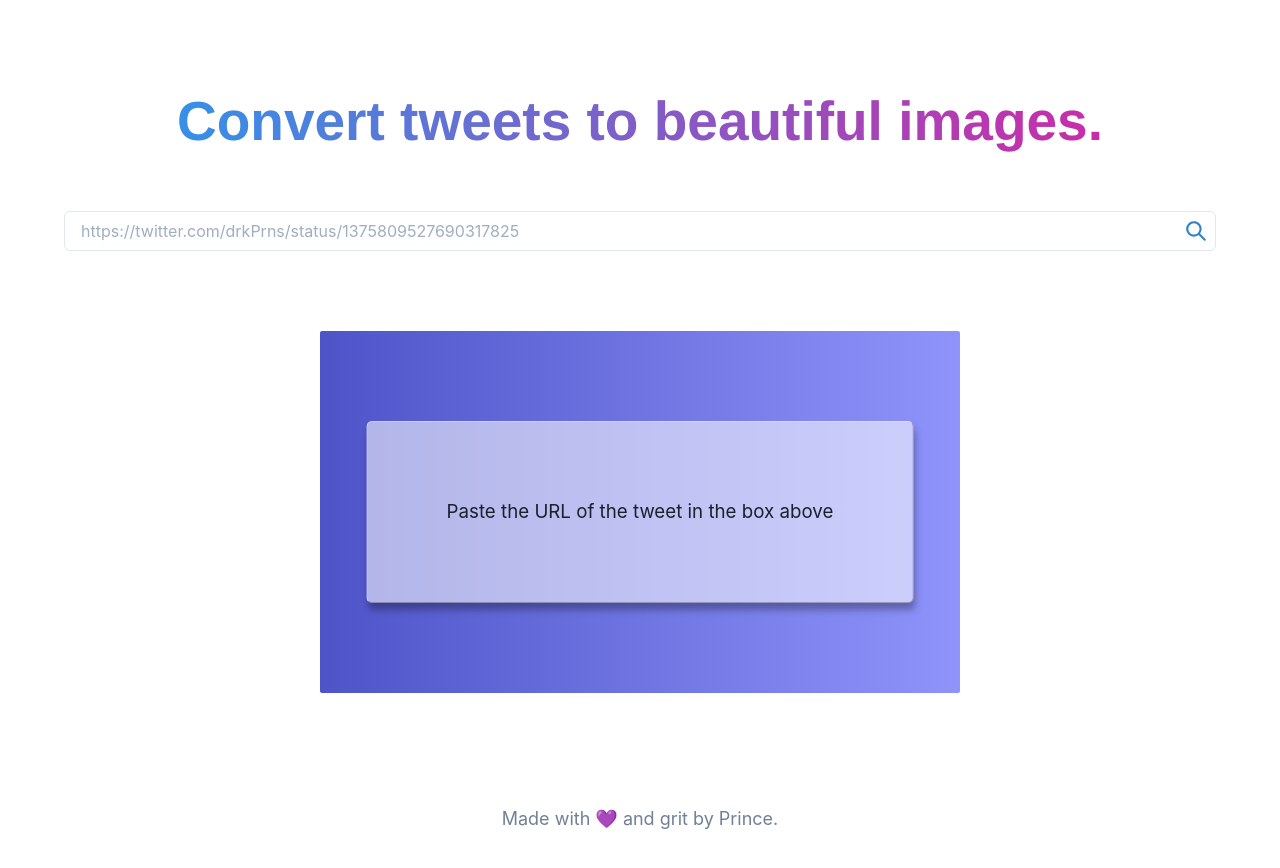
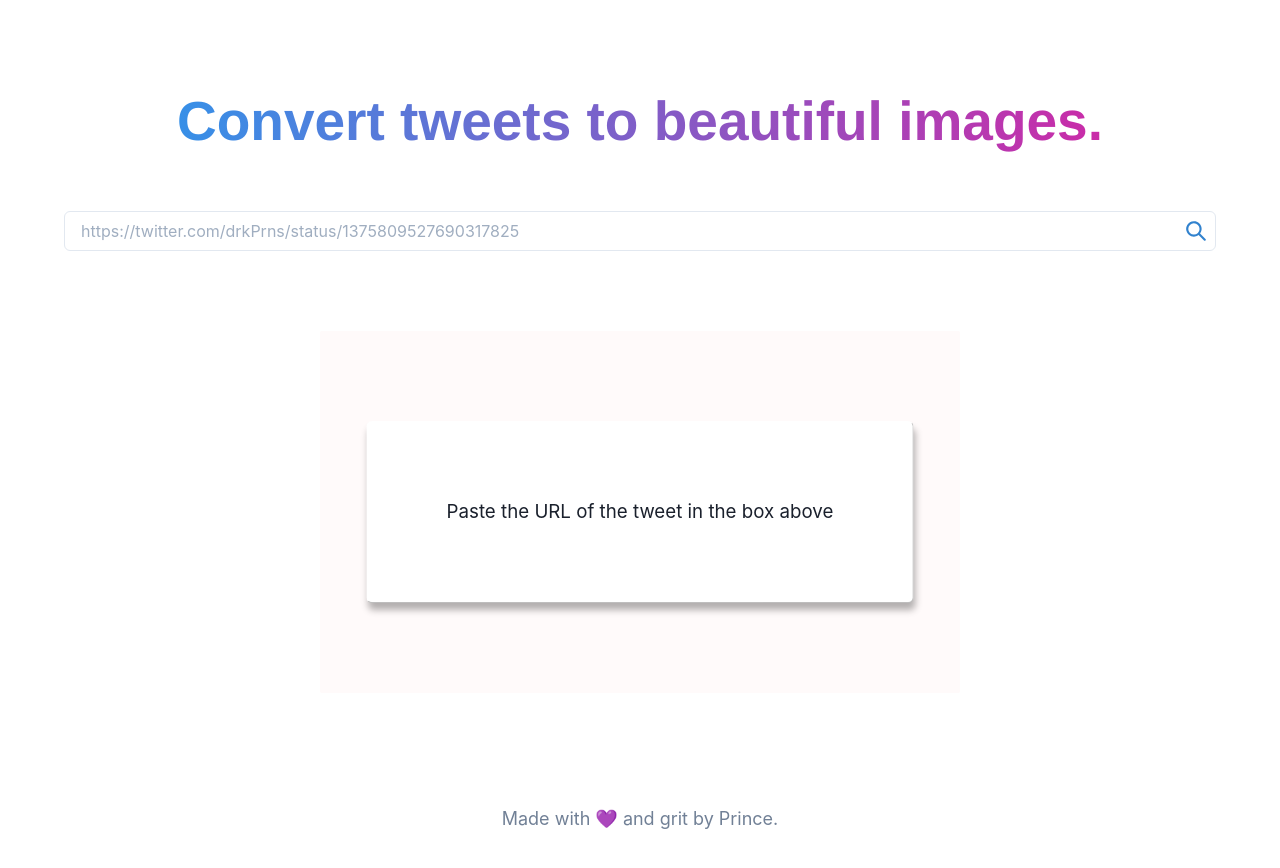
Before and after one commit to drkPrince/tweet-to-image, a Next.js app: page / in a window 1280 px wide. Shown: the top 868 px of the page. Built offline with nearby package versions, Linux system fonts and the light colour scheme.

Commit message:
trying solid colors

```diff
--- a/pages/index.js
+++ b/pages/index.js
@@ -3,7 +3,7 @@ import { useState, useRef } from 'react'
 import domtoimage from '../dti'
 import { saveAs } from 'file-saver'
 
-// import * as htmlToImage from 'html-to-image';
+import * as htmlToImage from 'html-to-image';
 // import { toPng, toJpeg, toBlob, toPixelData, toSvg } from 'html-to-image';
 
 import download from 'downloadjs'
@@ -46,7 +46,7 @@ function App() {
     const [showMetrics, setShowMetrics] = useState(true)
     const [showSource, setShowSource] = useState(true)
 
-    const [bg, setBg] = useState('linear-gradient(to right, rgb(78, 84, 200), rgb(143, 148, 251))')
+    const [bg, setBg] = useState('snow')
     const [scale, setScale] = useState(0.9)
 
     const [hint, setHint] = useState(true)
@@ -75,27 +75,9 @@ function App() {
 
         const node = tweetRef.current
 
-        // window.scroll(0, 0)
-
-        // var e_x_offset = window.scrollX + node.getBoundingClientRect().left;
-        // var e_y_offset = window.scrollY + node.getBoundingClientRect().top;
-
-        // const canvas = await html2canvas(node, {allowTaint: true,
-        //     scale: 1,
-        //     useCORS: true,
-        //     width: node.offsetWidth*2,
-        //     height: node.offsetHeight*2,
-        //     x: e_x_offset,
-        //     y: e_y_offset,
-        //     scrollX: -window.scrollX,
-        //     scrollY: -window.scrollY
-        // })
-        // document.body.appendChild(canvas)
-        // const b64 = canvas.toDataURL("image/png")
-        // window.saveAs(b64, `your-tweet.png`)
+        window.scroll(0, 0)
 
 
-        //Dom to image
         const scale = 2.5
 
         const style = {
@@ -103,7 +85,7 @@ function App() {
             'transform-origin': 'top left',
             width: node.offsetWidth + "px",
             height: node.offsetHeight + "px",
-       }
+        }
 
         const param = {
            height: node.offsetHeight * scale,
@@ -111,7 +93,7 @@ function App() {
            style
         }
 
-        const blob = await domtoimage.toPng(node, param)
+        const blob = await htmlToImage.toPng(node, param)
         window.saveAs(blob, `your-tweet.png`)
         // window.saveAs(blob, `your-tweet.${format}`)
     }
--- a/styles/main.css
+++ b/styles/main.css
@@ -50,7 +50,8 @@ footer {
 	align-items: center;
 	transition: all .1s ease-in;
 	border-radius: 6px;
-	background: rgba( 255, 255, 255, 0.56 );
+	/*background: rgba( 255, 255, 255, 0.56 );*/
+	background: white;
 
     box-shadow: rgba(0, 0, 0, 0.3) 2px 8px 8px;
     border: 1px rgba(255,255,255,0.4) solid;
```
